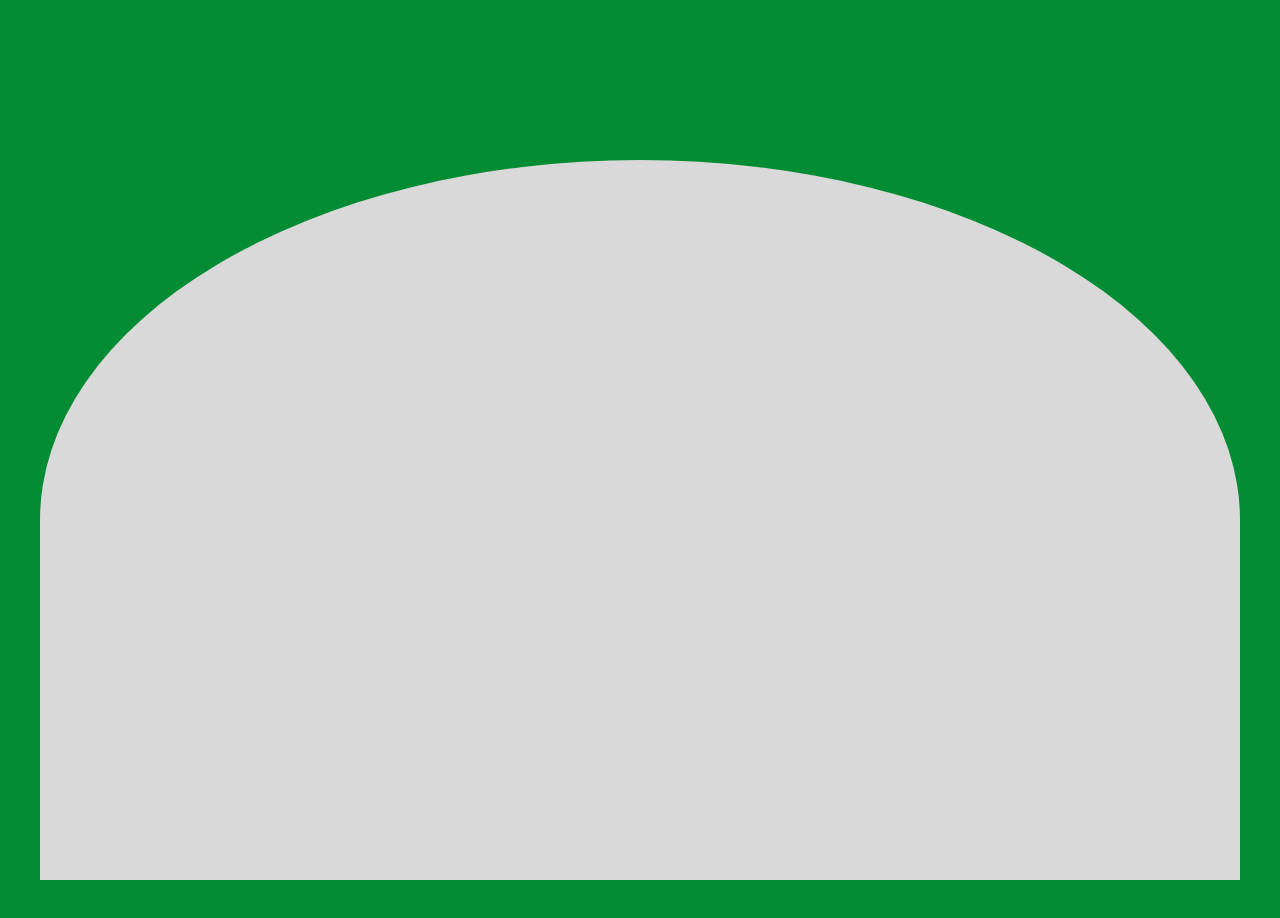
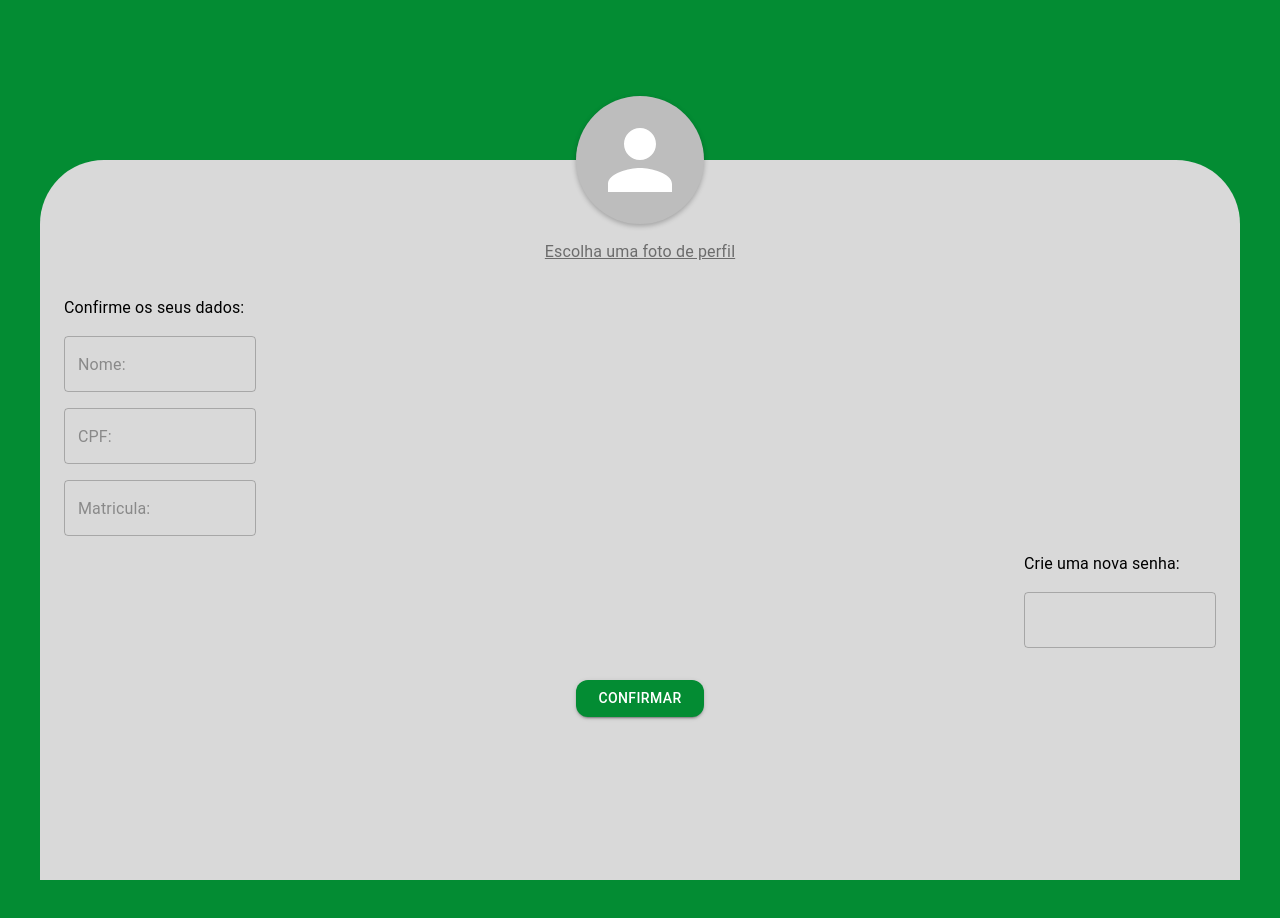
Before and after one commit to Tonny221/unemat-app, a React (Create React App) app: page /form in a window 1280 px wide. Shown: the top 918 px of the page. Built offline with nearby package versions, Linux system fonts and the light colour scheme; the HTML template or start-up script is replaced by a standard one.

Commit message:
form page done

```diff
--- a/src/pages/FormPage.js
+++ b/src/pages/FormPage.js
@@ -1,17 +1,58 @@
-import { Box, Container, styled } from '@mui/material'
+import { Avatar, Box, Button, Container, styled, TextField, Typography } from '@mui/material'
 import React from 'react'
+import { CustomButton } from './Login'
 
-const SectionContainer = styled(Container)(({theme}) => ({
+const SectionContainer = styled(Container)(({ theme }) => ({
+  position: 'relative',
   backgroundColor: '#D9D9D9',
   height: '90vh',
-  borderRadius: '50% 50% 0 0'
+  borderRadius: '4rem 4rem 0 0',
+}));
+
+const UserAvatar = styled(Avatar)(({ theme }) => ({
+  width: '8rem',
+  height: '8rem',
+  boxShadow: '0px 2px 5px rgba(0,0,0,0.25)',
+  marginTop: '-4rem'
+}));
+
+const UserAvatarBox = styled(Box)(({ theme }) => ({
+  display: 'flex',
+  flexDirection: 'column',
+  alignItems: 'center',
+  rowGap: '1rem'
+}));
+
+const FormBox = styled(Box)(({ theme }) => ({
+  display: 'flex',
+  flexDirection: 'column',
+  rowGap: '1rem'
+}));
+
+const FormTextField = styled(TextField)(({ theme }) => ({
+  width: '12rem',
+  borderRadius: '9rem'
 }));
 
 const FormPage = () => {
   return (
     <Box sx={{ backgroundColor: '#038C33', minHeight: '100vh', paddingTop: '10rem' }}>
       <SectionContainer>
-
+        <UserAvatarBox>
+          <UserAvatar />
+          <Typography sx={{ textDecoration: 'underline', cursor: 'pointer', color: 'rgba(0,0,0,0.5)' }}>Escolha uma foto de perfil</Typography>
+        </UserAvatarBox>
+        <FormBox>
+          <Typography mt={4}>Confirme os seus dados:</Typography>
+          <FormTextField variant='outlined' placeholder='Nome:' />
+          <FormTextField variant='outlined' placeholder='CPF:' />
+          <FormTextField variant='outlined' placeholder='Matricula:' />
+          <Box alignSelf={'flex-end'} sx={{display: 'flex', flexDirection: 'column', rowGap: '1rem'}}>
+            <Typography>Crie uma nova senha:</Typography>
+            <FormTextField variant='outlined' />
+          </Box>
+          <CustomButton sx={{width: '8rem', alignSelf: 'center', marginTop: '1rem'}} variant='contained'>Confirmar</CustomButton>
+        </FormBox>
       </SectionContainer>
     </Box>
   )
--- a/src/pages/Login.js
+++ b/src/pages/Login.js
@@ -39,7 +39,7 @@ const LogInTextField = styled(TextField)(({ theme }) => ({
   boxShadow: '2px 2px 15px rgba(0,0,0,0.25)'
 }));
 
-const LogInButton = styled(Button)(({theme}) => ({
+export const CustomButton = styled(Button)(({theme}) => ({
   borderRadius: '0.75rem',
   paddingInline: '1.5rem',
   backgroundColor: '#038C33'
@@ -57,7 +57,7 @@ const Login = () => {
           <LogInTextField variant='standard' placeholder='senha (matricula)' />
         </LogInContainer>
         <Box>
-          <LogInButton variant='contained'>Enviar</LogInButton>
+          <CustomButton variant='contained'>Enviar</CustomButton>
         </Box>
       </LogInBox>
     </Box>
```
